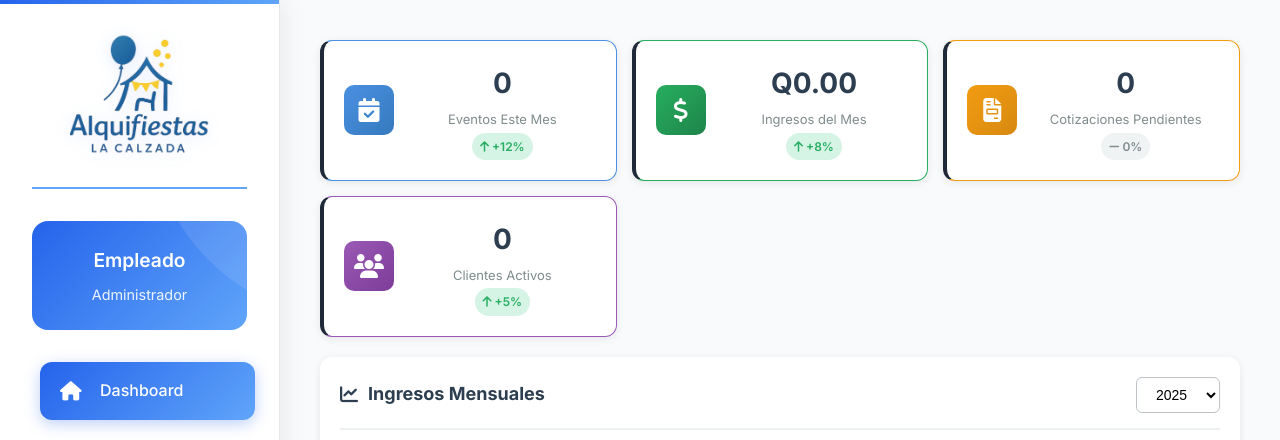
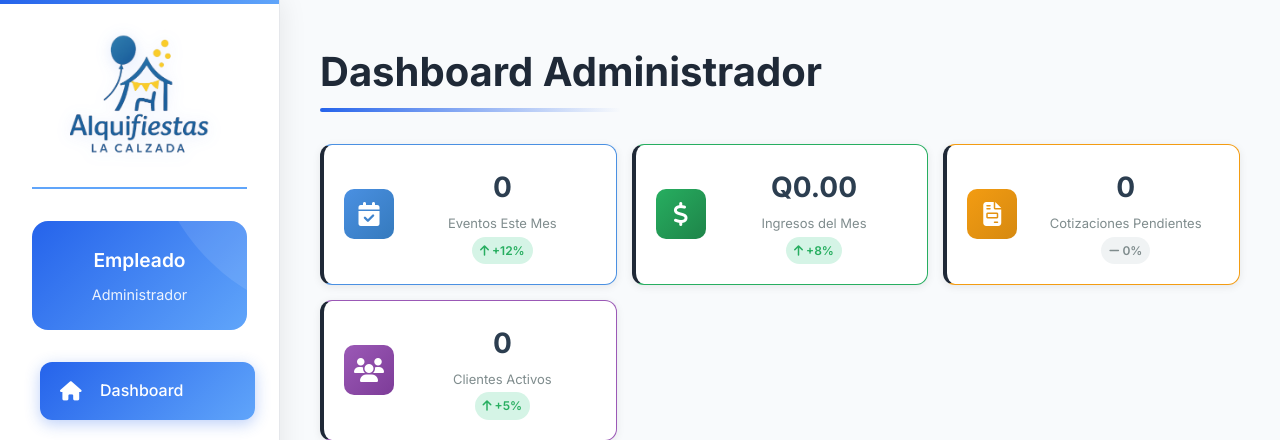
Before and after one commit to LuisG852/ProyectoDeGraduacion, a Flask app: page /dashboard in a window 1280 px wide. Shown: the top 440 px of the page. Run offline with Flask 3, Linux system fonts and the light colour scheme; the visitor is signed in with stand-in values (Sample User, id 1); some libraries are stand-ins or nearby versions.

Commit message:
Update admin_dashboard.html

```diff
--- a/templates/admin_dashboard.html
+++ b/templates/admin_dashboard.html
@@ -76,6 +76,10 @@
 
                 <!-- Dashboard Administrador Profesional -->
                 <section id="inicio" class="section active">
+
+                    <div class="header">
+                        <h1>Dashboard Administrador</h1>
+                    </div>
                     <!-- Estadísticas Principales -->
                     <div class="stats-grid">
                         <div class="stat-card stat-primary">
@@ -2185,4 +2189,5 @@
 <script src="static/js/reportes-module.js"></script>
 <script src="static/js/main-admin.js"></script>
 </body>
+
 </html>
```
